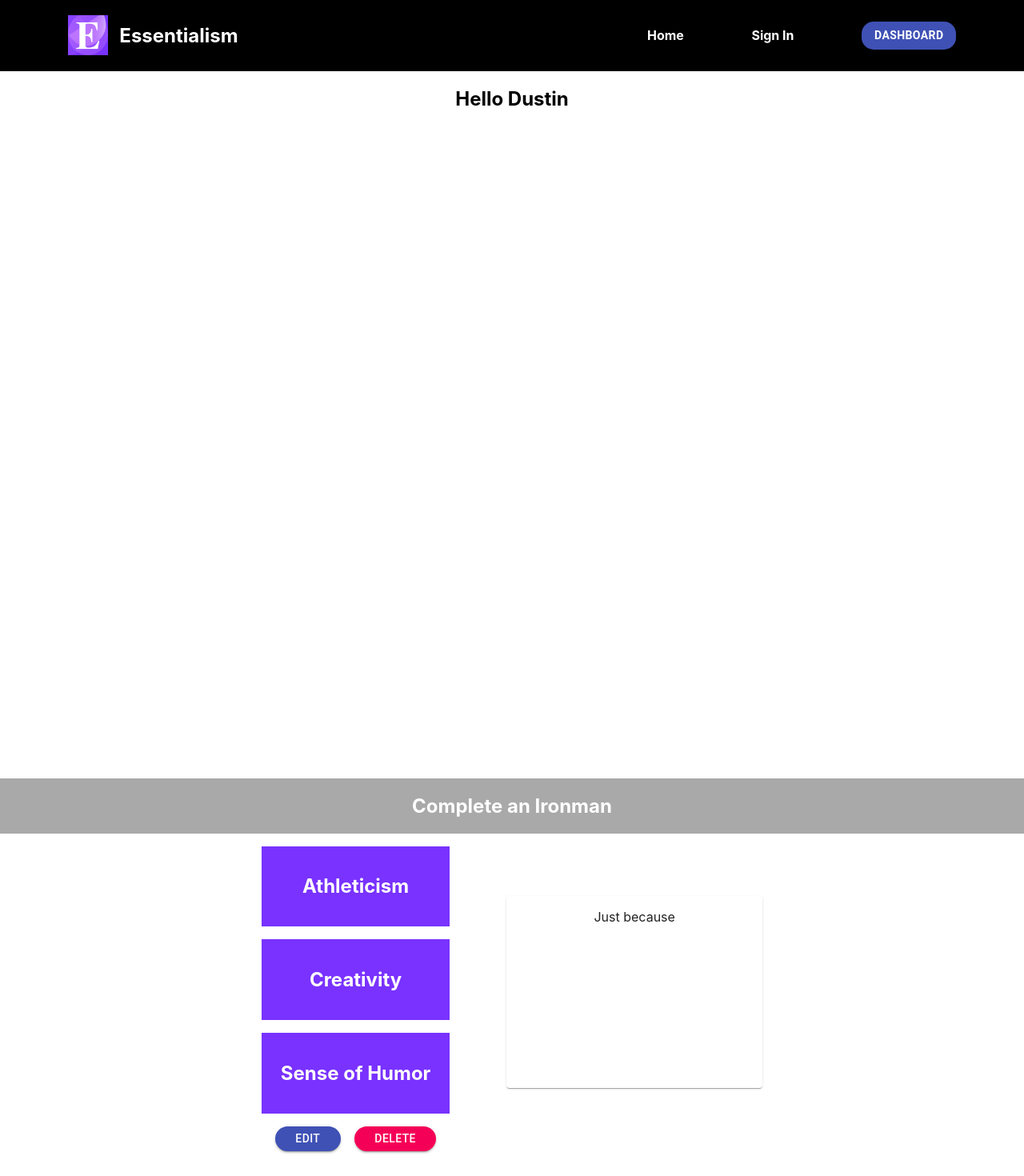
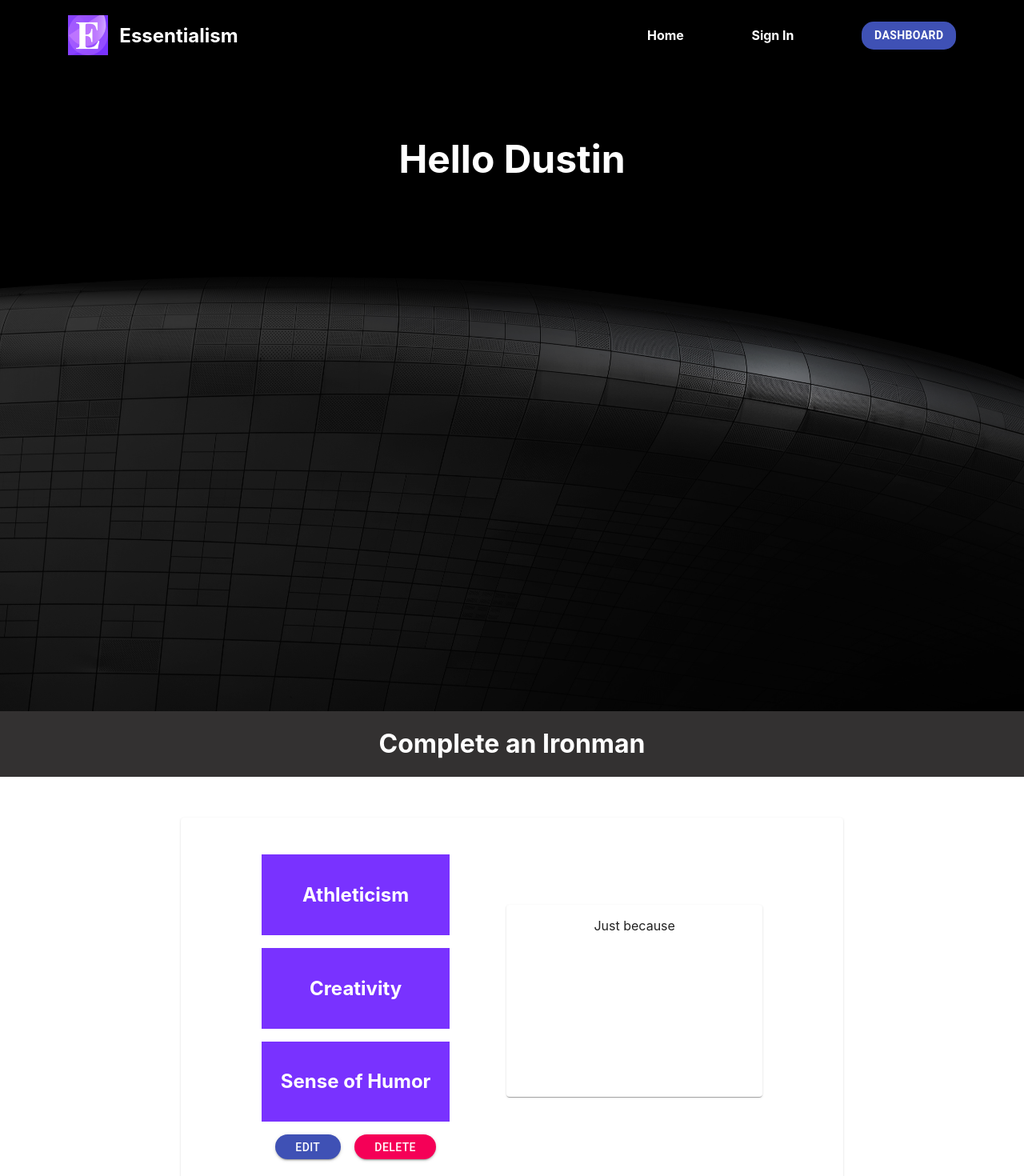
Before and after one commit to Essentialism-1-bw/Front-end, a React (Create React App) app in the folder essentialism/: page /dashboard in a window 1280 px wide. Shown: the top 1470 px of the page at 80% size. Built offline with nearby package versions, Linux system fonts and the light colour scheme.

Commit message:
added banner and styling for maintitle

```diff
--- a/essentialism/src/components/Dashboard.js
+++ b/essentialism/src/components/Dashboard.js
@@ -1,13 +1,36 @@
 import React from 'react'
 import Projects from './DashboardComponents/Projects'
 
+import { makeStyles } from '@material-ui/core/styles';
+
+const useStyles = makeStyles({
+    mainTitle: {
+        color: 'white',
+        fontSize: '3rem',
+        marginTop: '10vh'
+    },
+    banner: {
+        display: 'flex',
+        justifyContent: 'space-evenly',
+        width: '100%',
+        height: '100%',
+        alignItems: 'flex-start',
+        backgroundColor: 'rgba(0, 0, 0, 0.4)',
+
+    },
+})
+
 const Dashboard = () => {
+    const classes = useStyles();
+
    let name = "Dustin";
     return (
         <div>
             <div style={{ height: '100vh' }}>
-                <div>
-                    <h2>Hello {name}</h2>
+                <div className="BannerBG2">
+                    <div className={classes.banner}>
+                        <h1 className={classes.mainTitle}>Hello {name}</h1>
+                    </div>
                 </div>
             </div>
             <div>
--- a/essentialism/src/components/DashboardComponents/Projects.js
+++ b/essentialism/src/components/DashboardComponents/Projects.js
@@ -7,6 +7,7 @@ import Reasons from './Reasons';
 import { makeStyles } from '@material-ui/core/styles';
 
 import Button from '@material-ui/core/Button';
+import Card from '@material-ui/core/Card';
 
 import EditProjectsPopup from './EditProjectsPopup'
 
@@ -17,14 +18,16 @@ const useStyles = makeStyles({
         display: 'flex',
         flexDirection: 'column',
         alignItems: 'center',
-        margin: '5% 0',
-        justifyContent: 'space-between'
+        marginBottom: '5%',
+        justifyContent: 'center'
     },
     projectData: {
         display: 'flex',
         justifyContent: 'space-evenly',
         alignItems: 'center',
-        width: '60vw'
+        width: '60vw',
+        padding: 30,
+        marginTop: '4%'
     },
     values: {
         display: 'flex',
@@ -36,14 +39,15 @@ const useStyles = makeStyles({
         justifyContent: 'space-evenly'
     },
     projectTitle: {
-        backgroundColor: '#a9a9a9',
+        backgroundColor: '#333131',
         width: '100vw',
         color: 'white'
     },
     button: {
         padding: '.2rem 1.6rem',
         borderRadius: '1rem'
-    }
+    },
+
 })
 
 const Projects = () => {
@@ -66,9 +70,9 @@ const Projects = () => {
             {projects.map(project => {
                 return <div key={project.id} className={classes.project}>
                             <div className={classes.projectTitle}>
-                                <h2>{project.name}</h2>
+                                <h1>{project.name}</h1>
                             </div>
-                            <div className={classes.projectData}>
+                            <Card className={classes.projectData}>
                                 <div className={classes.values}>
                                     <Values/>
                                     <div className={classes.buttons}>
@@ -89,7 +93,7 @@ const Projects = () => {
                                     </div>
                                 </div>
                                 <Reasons/>
-                            </div>
+                            </Card>
                         </div>
             })}
         </div>
```
